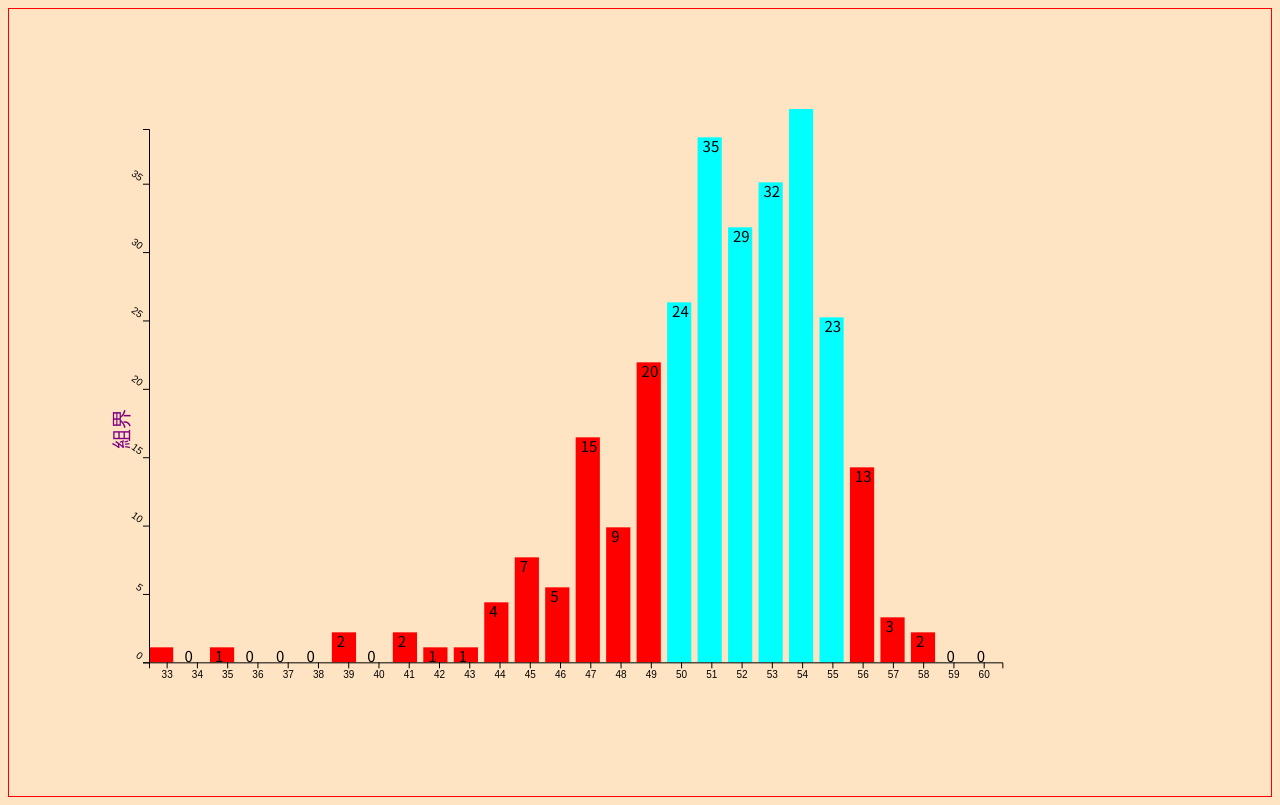
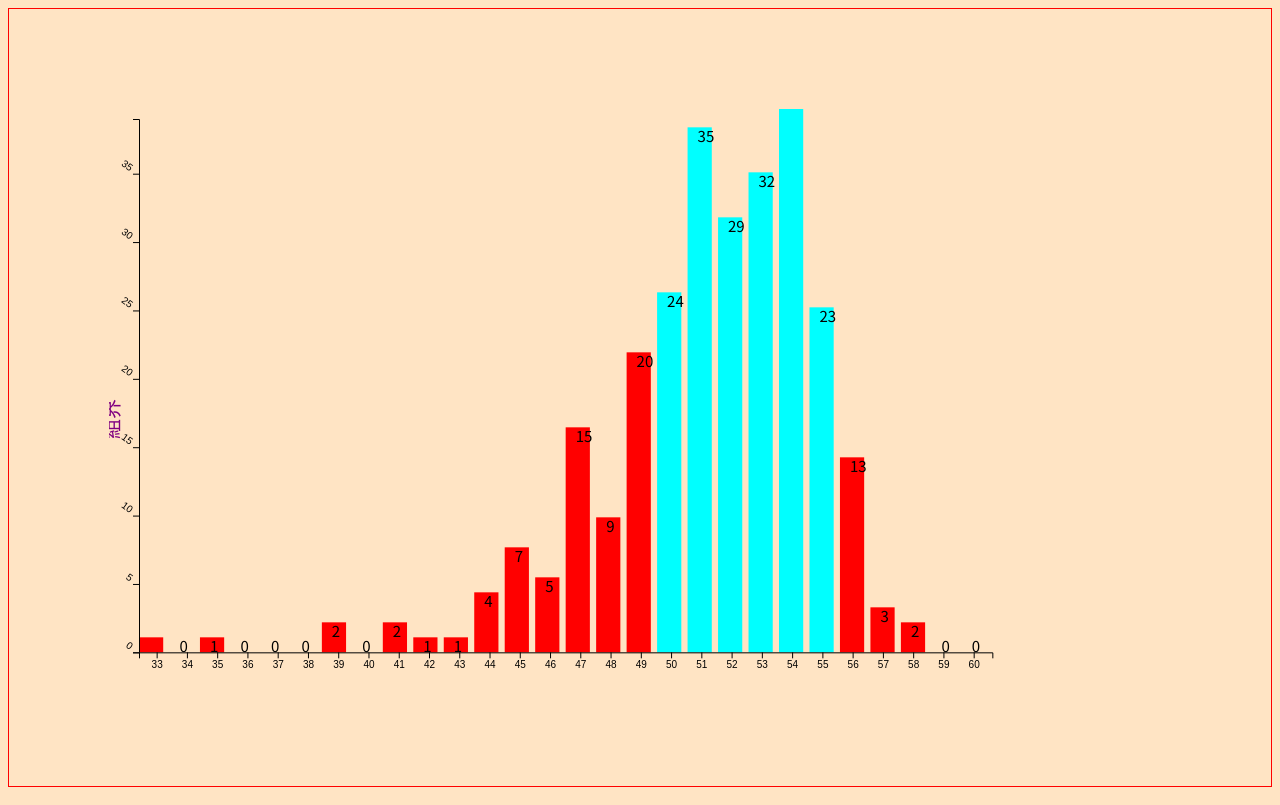
Before and after one commit to darknesshine/vis2021s, a plain HTML site: page lab05/index.html in a window 1280 px wide. Drawn offline with nearby package versions, Linux system fonts and the light colour scheme.

Commit message:
Add files via upload

```diff
--- a/lab05/index.html
+++ b/lab05/index.html
@@ -37,7 +37,7 @@
 
     <script type="text/javascript">
       // Your beautiful D3 code will go here
-	var margin = { top: 20, right: 20, bottom: 30, left: 40},
+	var margin = { top: 10, right: 10, bottom: 30, left: 30},
 	width = window.innerWidth*2/3,
 	height = window.innerHeight*2/3,
 	fontSize = 15;
@@ -102,7 +102,7 @@
 		   .append("text")
 		   .text(function(d){return d['頻率']})
 		   .attr("x", function(d,i) {
-				return i * (width / 28) + 5;
+				return i * (width / 28) + 10;
                 //return xscale(d['組界'] + (xscale.bandwidth())/2 - fontSize/2)
              })
 		   .attr("y", function(d){
```
